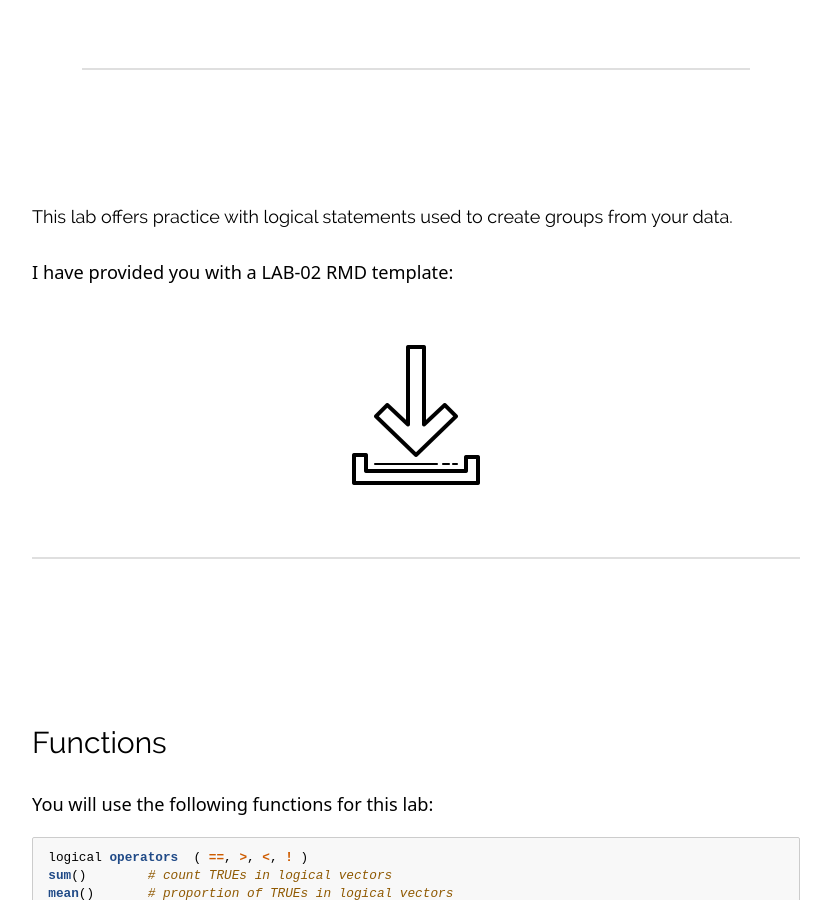
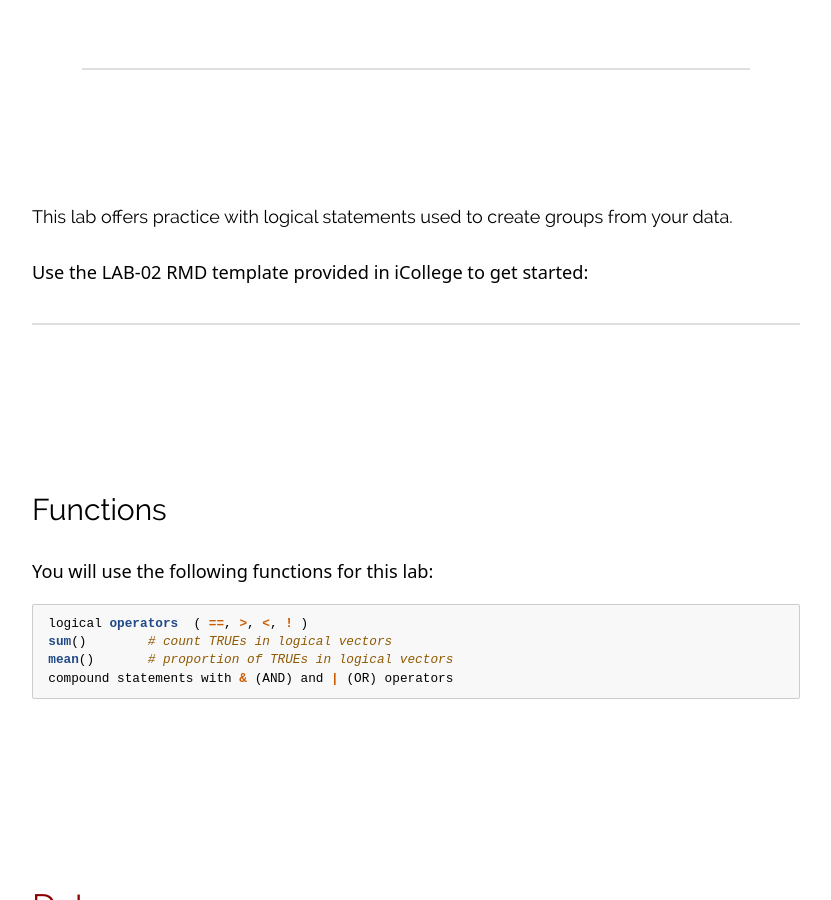
Before and after one commit to lalmada1/Coding-in-R-SPR-2021, a Jekyll site: the page LABS/lab-02-instructions.html, which Jekyll copies as it is, in a window 1280 px wide and 900 px high, scrolled down 551 px. Shown: the whole window, without its empty margins (224-1055 px from the left). Built offline with Jekyll 4.4.1, drawn with Linux system fonts in a browser that asks for light colours; an icon font too large for the unit is left out.

Commit message:
Update lab-02-instructions.html

```diff
--- a/LABS/lab-02-instructions.html
+++ b/LABS/lab-02-instructions.html
@@ -280,8 +280,7 @@ summary {
 </div>
 <div id="this-lab-offers-practice-with-logical-statements-used-to-create-groups-from-your-data." class="section level4">
 <h4>This lab offers practice with logical statements used to create groups from your data.</h4>
-<p>I have provided you with a <strong>LAB-02 RMD template</strong>:</p>
-<p><a href="https://www.dropbox.com/s/tmiqepil1u05e1q/Lab-02-LastName%20.Rmd?dl=1"><img src="images/download.png" /></a></p>
+<p>Use the <strong>LAB-02 RMD template</strong> provided in iCollege to get started:</p>
 <hr />
 <p><br><br></p>
 </div>
```
